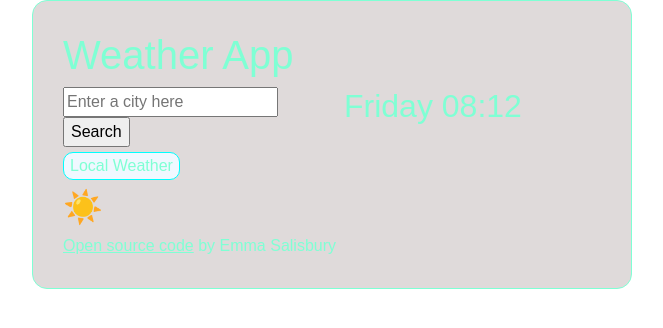
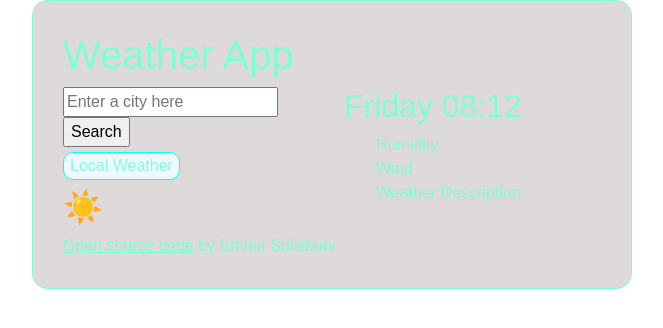
Before and after one commit to emmagsal/New-Project, a plain HTML site: page index.html in a window 1280 px wide. Shown: the whole page, without its empty margins (308-971 px from the left). Drawn offline with nearby package versions, Linux system fonts and the light colour scheme.

Commit message:
li's
added in li's and removed bulletpoints

```diff
--- a/index.html
+++ b/index.html
@@ -44,7 +44,12 @@
       </div>
       <div class="col-6">
         <h2 id="time">Time</h2>
-
+       <ul>
+        <li id="humidity">Humidity
+        </li>
+        <li id="wind">Wind</li>
+        <li id="description">Weather Description</li>
+       </ul>
       </div>
     </div>
     <a href="https://github.com/emmagsal/New-Project">Open source code</a> by Emma Salisbury
--- a/style.css
+++ b/style.css
@@ -27,3 +27,7 @@ h2 {
   font-size: xx-large;
 
 }
+
+li {
+  list-style: none;
+}
```
